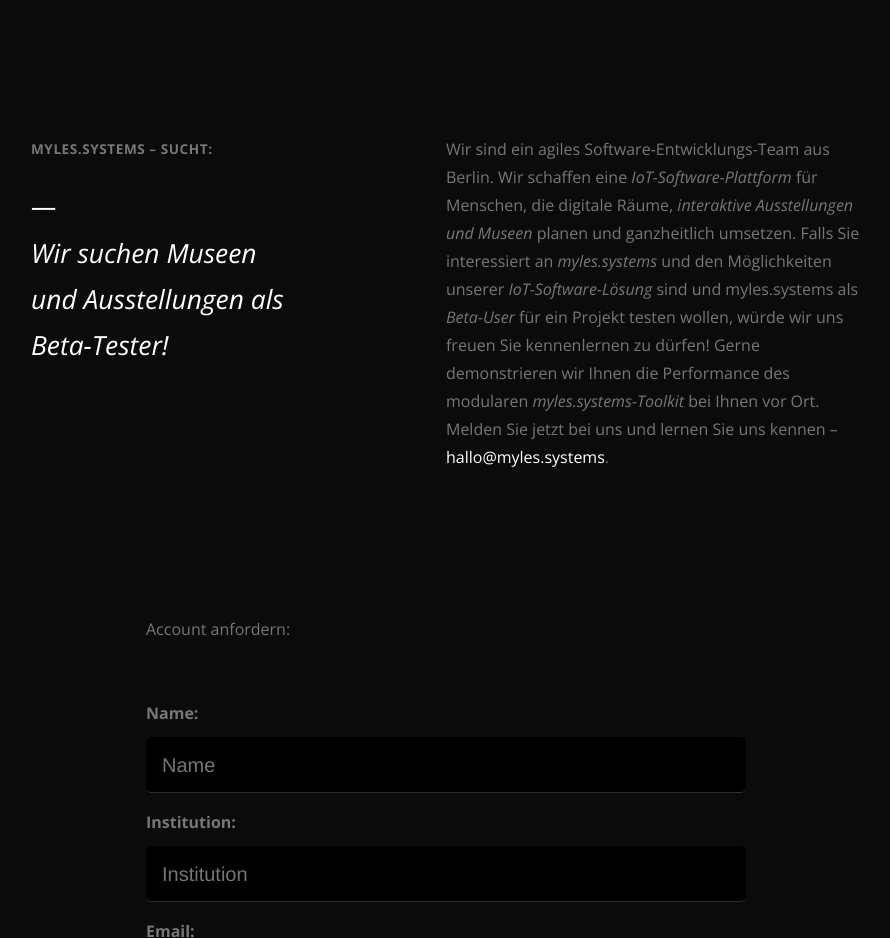
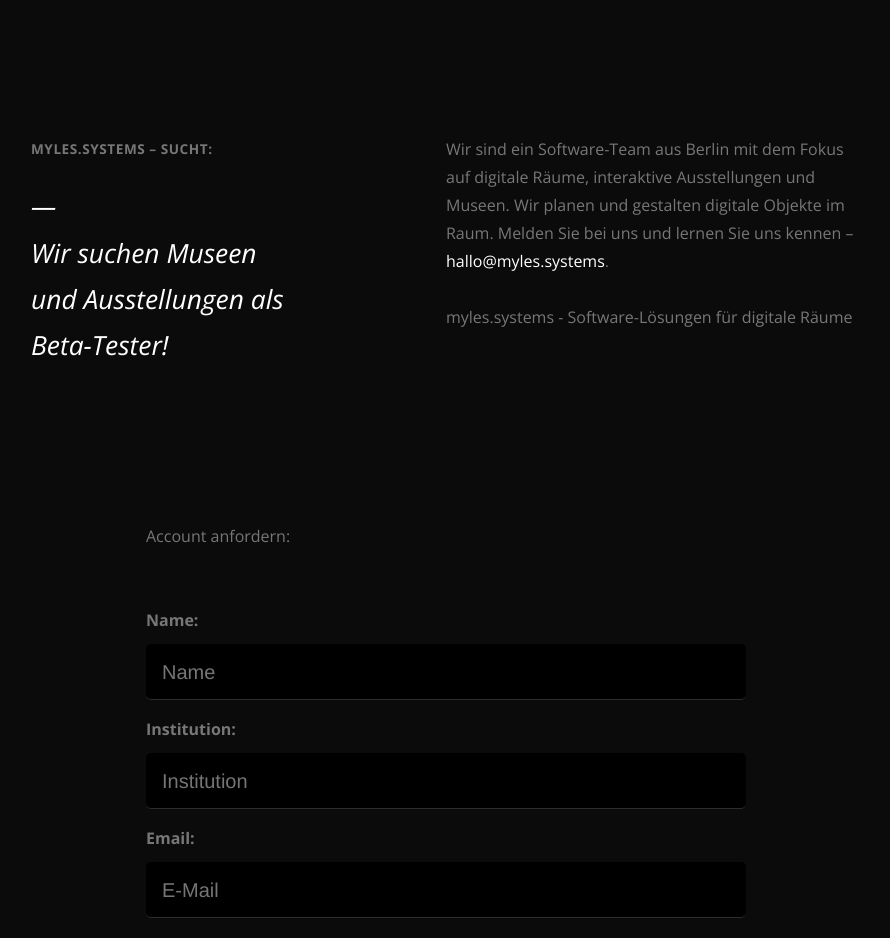
Before and after one commit to paulvollmer/exhibition.myles.systems, a plain HTML site: page index.html in a window 1280 px wide. Shown: the part 6340-7278 px from the top of the page, without its empty margins (194-1084 px from the left). Drawn offline with nearby package versions, Linux system fonts and the light colour scheme.

Commit message:
New Bottom Text

```diff
--- a/index.html
+++ b/index.html
@@ -347,13 +347,11 @@
       <h2>&mdash;<br />Wir suchen Museen und Ausstellungen als  Beta-Tester!</h2>
     </div>
     <div class="col-md-6 col-md-offset-2 col-xs-12">
-      <span>Wir sind ein agiles Software-Entwicklungs-Team
-        aus Berlin. Wir schaffen eine <i>IoT-Software-Plattform</i> für Menschen, die digitale
-        Räume,  <i>interaktive Ausstellungen und Museen</i> planen und ganzheitlich umsetzen. Falls Sie interessiert an <i>myles.systems</i> und
-        den Möglichkeiten unserer <i>IoT-Software-Lösung</i> sind und myles.systems als <i>Beta-User</i> für ein Projekt testen wollen, würde wir uns freuen
-        Sie kennenlernen zu dürfen! Gerne demonstrieren wir Ihnen die Performance
-        des modularen <i>myles.systems-Toolkit</i> bei Ihnen vor Ort. Melden Sie jetzt bei uns und lernen Sie uns kennen –
+      <span>Wir sind ein Software-Team aus Berlin mit dem Fokus auf digitale Räume, interaktive Ausstellungen und Museen. Wir planen und gestalten digitale Objekte im Raum. Melden Sie bei uns und lernen Sie uns kennen –
         <a href="javascript:linkTo_UnCryptMailto('nbjmup;ibmmpAnzmft/tztufnt');">hallo@myles.systems</a>.
+        <br />
+        <br />
+        myles.systems - Software-Lösungen für digitale Räume
       </div>
     </div>
     <!-- <div class="row" id="orderbeta">
```
